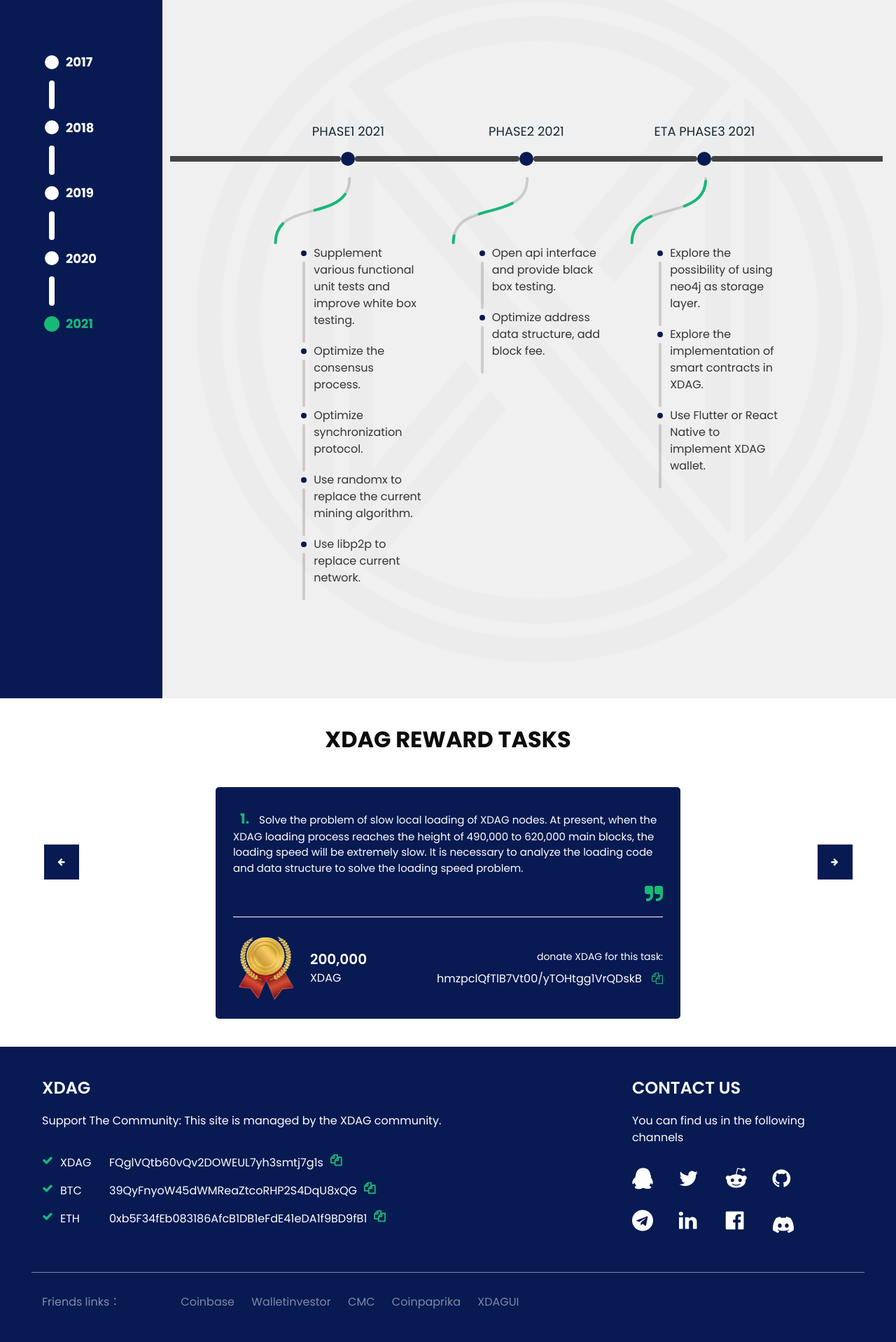
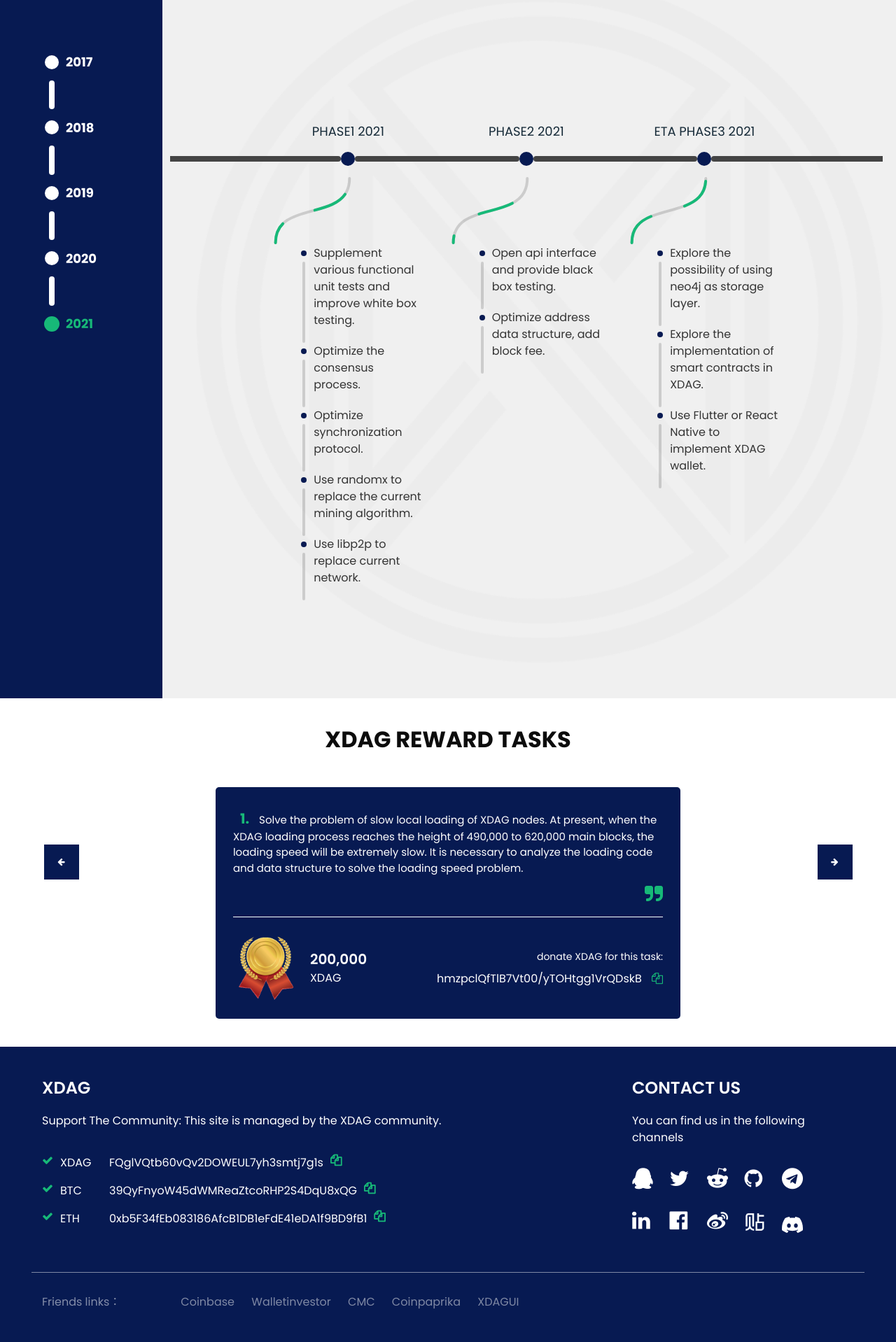
Before and after one commit to XDagger/XDagger.github.io, a Jekyll site: the page built from index.html, in a window 1280 px wide. Shown: the part 1988-3906 px from the top of the page at 70% size. Built offline with Jekyll 4.4.1, drawn with Linux system fonts in a browser that asks for light colours; a script that is not in the unit is left out.

Commit message:
add weibo & tieba

```diff
--- a/_includes/footer.html
+++ b/_includes/footer.html
@@ -11,6 +11,22 @@
                     <dl>
                         <dt><img src="{{site.url}}/assets/images/qqQrcode.jpg" alt=""></dt>
                         <dd>QQ Group</dd>
+                    </dl>
+
+                </div>
+            </div>
+
+        </div>
+    </div>
+</div>
+<div class="modal fade" id="weibo"  tabindex="-1" >
+    <div class="modal-dialog modal-lg modal-dialog-centered">
+        <div class="modal-content">
+            <div class="modal-body">
+                <div class="qqBg">
+                    <dl>
+                        <dt><img src="{{site.url}}/assets/images/weibo.jpg" alt=""></dt>
+                        <dd>Weibo</dd>
                     </dl>
 
                 </div>
@@ -97,6 +113,12 @@
                         <a href="https://www.facebook.com/XDAG.Dagger.Community/" target="_blank">
                             <i class="fa fa-facebook-official" aria-hidden="true"></i>
                         </a>
+                        <a target="_blank"  data-toggle="modal" data-target="#weibo">
+                            <i class="fa fa-weibo" aria-hidden="true"></i>
+                        </a>
+                        <a href="https://tieba.baidu.com/f?kw=xdag&fr=ala0&tpl=5" target="_blank">
+                            <img src="{{site.url}}/assets/images/tieba.png" alt="">
+                        </a>
                         <a href="https://discord.gg/YxXUVQJ" class="discord" target="_blank">
                             <svg xmlns="http://www.w3.org/2000/svg" width="71" height="55" viewBox="0 0 71 55" fill="none"><script xmlns=""/>
                                 <g clip-path="url(#clip0)">
--- a/assets/css/style.css
+++ b/assets/css/style.css
@@ -872,10 +872,13 @@
   /*width: 40px;*/
   height: 40px;
   /*border: 1px solid #ffffff;*/
-  width: 25%;
+  width: 20%;
   color: #ffffff;
   font-size: 30px;
   margin-bottom: 20px;
+}
+.info_section .social_box a img{
+  width: 30px;
 }
 
 .info_section .social_box a:hover {
@@ -1811,7 +1814,7 @@
   margin-left: 10px;
   color: #17b978;
 }
-#qq .modal-content{
+#qq .modal-content,#weibo .modal-content{
   margin: 0 200px;
   background: transparent;
   border: 0;
@@ -1820,16 +1823,20 @@
   display: flex;
   justify-content: space-between;
 }
-#qq .qqBg dl{
+#weibo .qqBg{
+  display: flex;
+  justify-content: center;
+}
+#qq .qqBg dl,#weibo .qqBg dl{
   width: 46%;
   padding: 0 2%;
   text-align: center;
   color: #ffffff;
 }
-#qq .qqBg dl dd{
+#qq .qqBg dl dd,#weibo .qqBg dl dd{
   text-shadow:2px 2px 2px #000;
 }
-#qq .qqBg img{
+#qq .qqBg img,#weibo .qqBg img{
   width: 100%;
   padding-bottom: 10px;
 }
```
Also changed, not shown: assets/images/tieba.png (added), assets/images/weibo.jpg (added).
